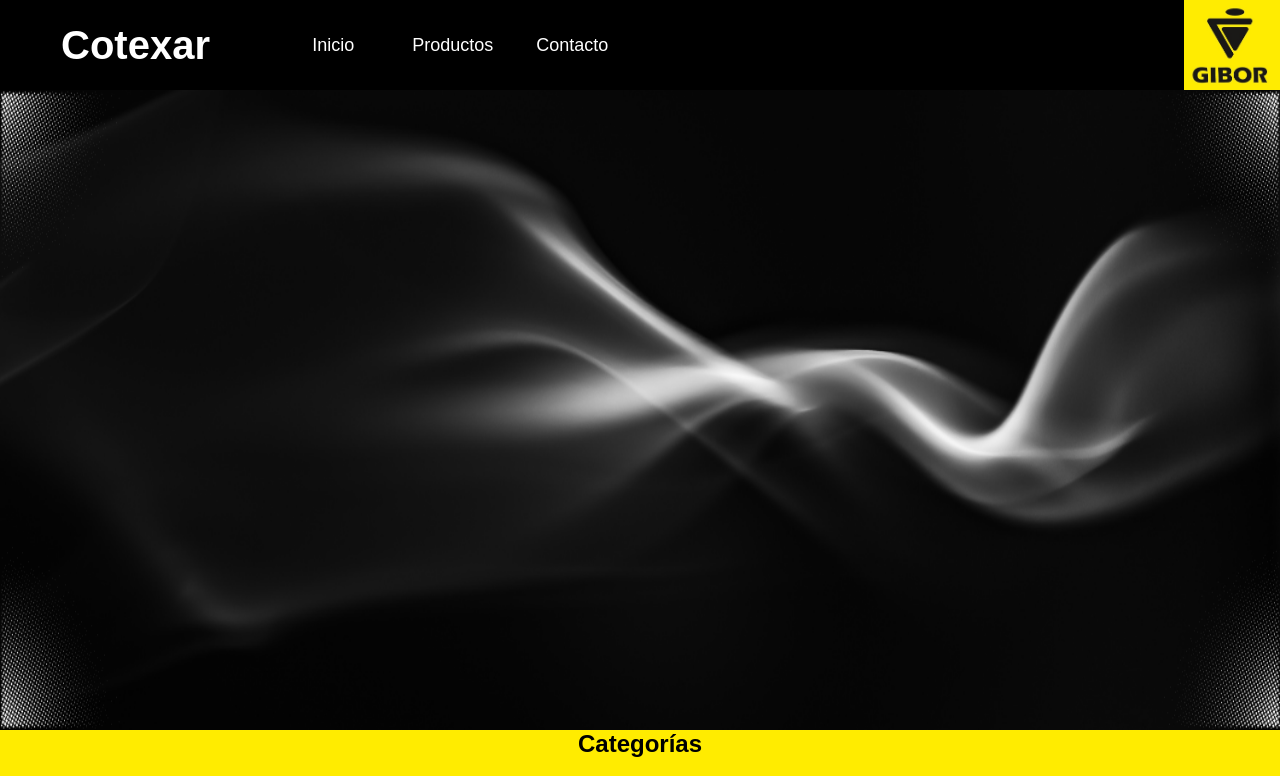
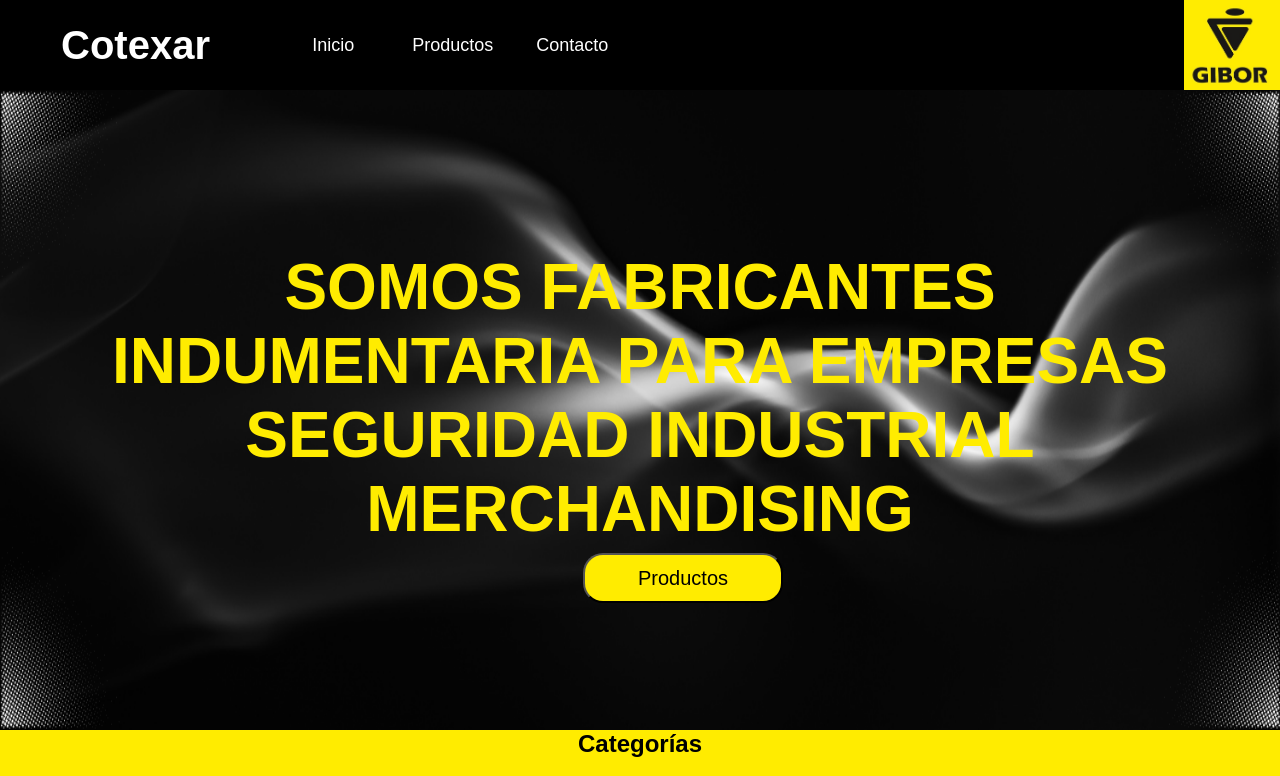
Before and after one commit to RenzoBor/Sera, a React (Vite) app in the folder react-sera/: page / in a window 1280 px wide. Shown: the top 776 px of the page. Built offline with nearby package versions, Linux system fonts and the light colour scheme.

Commit message:
Mejora banner

```diff
--- a/react-sera/src/App.css
+++ b/react-sera/src/App.css
@@ -10,6 +10,7 @@
   --colorSecundario: rgba(0, 0, 0, 0.497);
 
 }
+
 header{
   top: 0px;
   background-color: black;
@@ -18,6 +19,7 @@ header{
   display: flex;
   justify-content: space-between;
   position: fixed;
+  z-index: 9999;
 }
 #header-wrapper{
   height: 90px;
@@ -80,9 +82,37 @@ nav{
 #banner{
   width: 100%;
   height: 80vh;
+  position: absolute;
+  left: 0px;
 }
 #banner-container{
   height: 80vh
+}
+#text-container{
+  display: flex;
+  position: relative;
+  top: 25%;
+  z-index: 100;
+  flex-direction: column;
+
+}
+.text-banner{
+  color:var(--colorPrimario);
+  z-index: 1000;
+  font-size: 4em;
+  font-weight: 550;
+}
+#text-container button{
+  background-color: var(--colorPrimario);
+  height: 50px;
+  width: 200px;
+  color:black;
+  border-radius: 20px;
+  position: relative;
+  left: 45%;
+  margin: 7px;
+  font-size: 20px;
+
 }
 h3{
   display: inline-block;
@@ -138,32 +168,7 @@ button{
 .cat-img{
   width: auto;
 }
-#mainRight{
-  width: 50vw;
-  height: 92vh;
-  overflow:hidden;
-}
-#mainRight img{
-  width: 100%;
-}
-#main{
-  background-color: var(--colorPrimario);
-  border-top: solid black 1px;
-  display:flex;
-  flex-direction: column;
-  align-items: center;
-  padding: 60px;
-}
-.galeria{
-  display: flex;
-}
-.producto{
-  width: 200px;
-  height: 200px;
-  margin: 10px;
-  border: 1px solid black;
-  box-shadow: inset;
-}
+
 footer{
   display: flex;
   flex-direction: column;
--- a/react-sera/src/components/Banner.jsx
+++ b/react-sera/src/components/Banner.jsx
@@ -1,9 +1,16 @@
 import banner from "../assets/fondo.png"
 
-function Banner(){
-    return(
+function Banner() {
+    return (
         <section id="banner-container">
             <img id="banner" src={banner} alt="Banner principal" />
+            <section id="text-container">
+                <span className="text-banner">SOMOS FABRICANTES</span>
+                <span className="text-banner">INDUMENTARIA PARA EMPRESAS</span>
+                <span className="text-banner">SEGURIDAD INDUSTRIAL</span>
+                <span className="text-banner">MERCHANDISING</span>
+                <button>Productos</button>
+            </section>
         </section>
     )
 }
```
